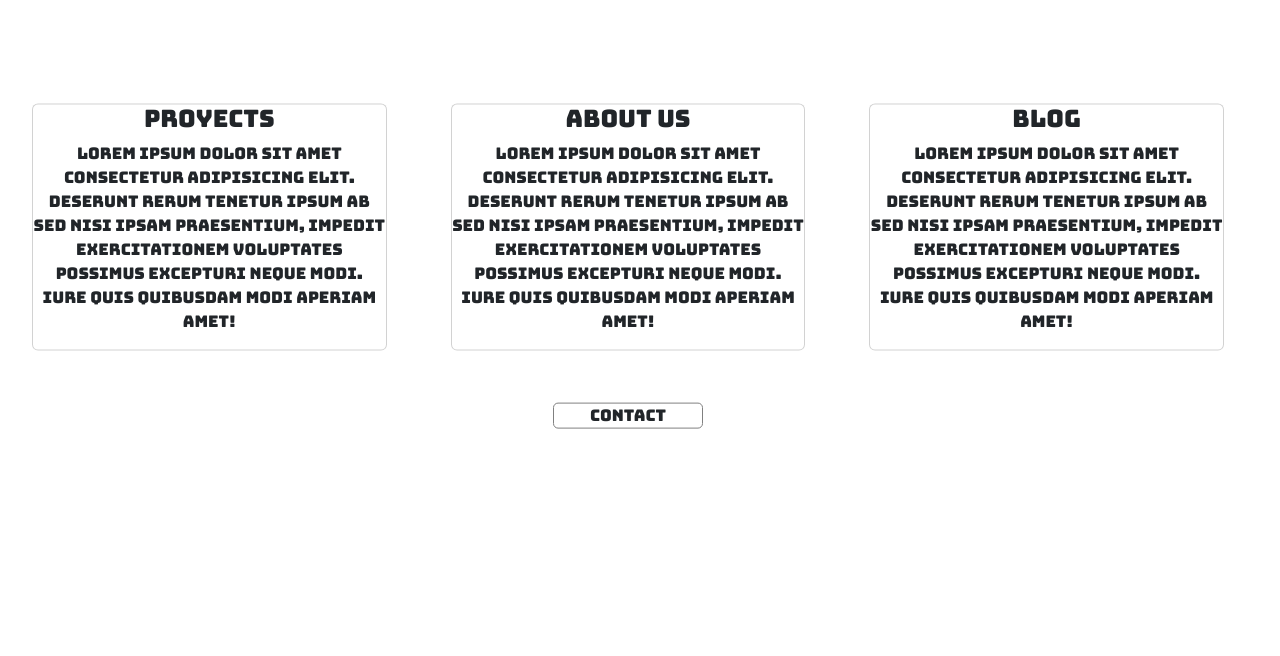
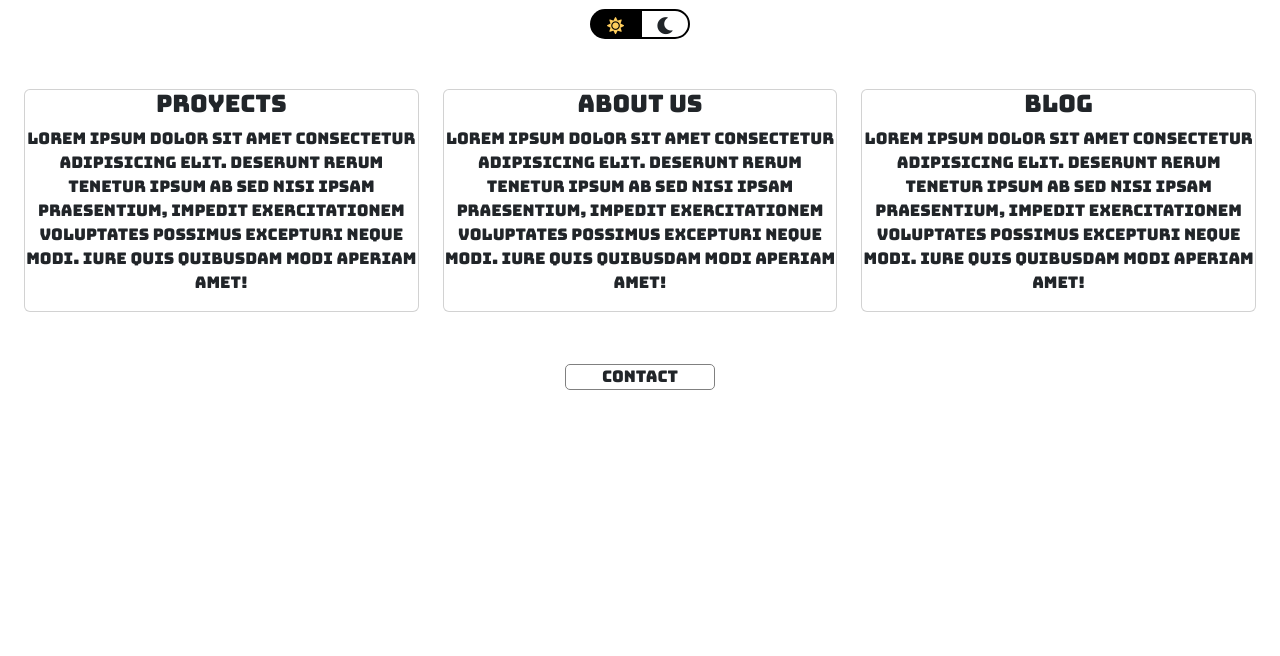
Before and after one commit to magusdere/Dark-and-light-mode-V2, a plain HTML site: page index.html in a window 1280 px wide. Shown: the part 144-800 px from the top of the page. Drawn offline with nearby package versions, Linux system fonts and the light colour scheme.

Commit message:
fixed CSS problems

```diff
--- a/index.html
+++ b/index.html
@@ -27,17 +27,17 @@
                 </div>
              </div>
               <div class="row sections">
-                <div class="col-4">
+                <div class="col-12 col-md-4">
                   <div class="card">
                       <h2>Proyects</h2>
                       <p>Lorem ipsum dolor sit amet consectetur adipisicing elit. Deserunt rerum tenetur ipsum ab sed nisi ipsam praesentium, impedit exercitationem voluptates possimus excepturi neque modi. Iure quis quibusdam modi aperiam amet!</p>                  </div>
                 </div>
-                <div class="col-4">
+                <div class="col-12 col-md-4">
                   <div class="card">
                       <h2>About us</h2>
                       <p>Lorem ipsum dolor sit amet consectetur adipisicing elit. Deserunt rerum tenetur ipsum ab sed nisi ipsam praesentium, impedit exercitationem voluptates possimus excepturi neque modi. Iure quis quibusdam modi aperiam amet!</p>                  </div>
                 </div>
-                <div class="col-4">
+                <div class="col-12 col-md-4">
                   <div class="card">
                       <h2>Blog</h2>
                       <p>Lorem ipsum dolor sit amet consectetur adipisicing elit. Deserunt rerum tenetur ipsum ab sed nisi ipsam praesentium, impedit exercitationem voluptates possimus excepturi neque modi. Iure quis quibusdam modi aperiam amet!</p>
--- a/styles.css
+++ b/styles.css
@@ -14,7 +14,6 @@ body, html{
     font-size: 4rem;
 }
 .content{
-    position:absolute;
     top:60%;
     left:50%;
     width:90%;
@@ -22,8 +21,8 @@ body, html{
     transform: translate(-50%, -50%);
 }
 .card{
+    margin: 20px 0;
     display: inline-block;
-    margin:20px;
     border: 1px solid rgb(207, 207, 207);
     background-color:white;
     border-radius: 5px;
@@ -49,21 +48,19 @@ img{
     transition: background-color .5s;
     margin-top:2rem;
 }
-.sections{
-  position:absolute;
-  top:50%;
-  left:50%;
-  width: 100%;
-  transform: translate(-50%, -50%);
+
+.sections {
+    margin: 0 !important;
 }
 
 .container-btn-mode{
-    position: absolute;
+    margin-bottom: 50px;
+    position: relative;
     top:20px;
-    right: 30px;
     cursor: pointer;
     z-index: 2;
     font-size:0;
+
   }
   .btn-mode{
     display: inline-block;
```
